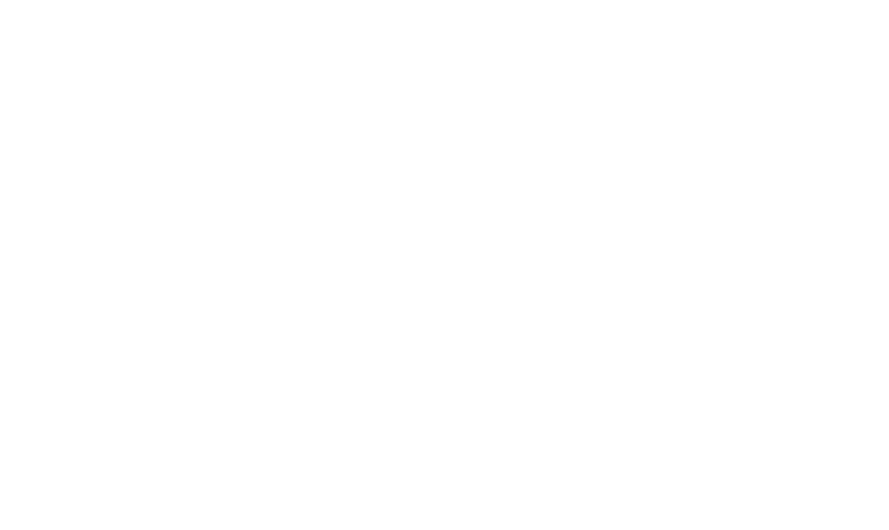
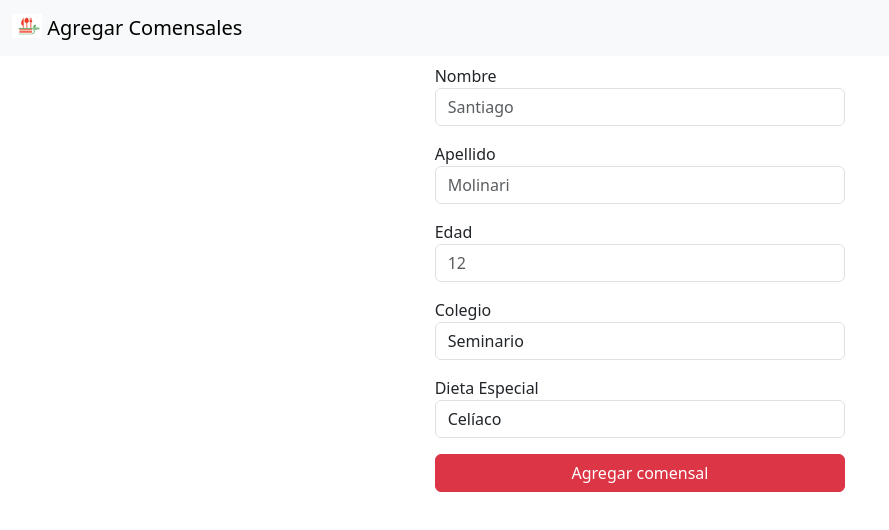
Before and after one commit to ORT-FIS-2022S2/Obligatorio1-Collazo-Ricca-Salgado, a plain HTML site: page src/interface/comensales.html in a window 1280 px wide. Shown: the whole page, without its empty margins (0-889 px from the left). Drawn offline with nearby package versions, Linux system fonts and the light colour scheme.

Commit message:
Se agrega codigo a comensales.html

```diff
--- a/src/interface/comensales.html
+++ b/src/interface/comensales.html
@@ -0,0 +1,74 @@
+<!DOCTYPE html>
+<html lang="es">
+  <head>
+    <meta charset="utf-8" />
+    <meta name="viewport" content="width=device-width, initial-scale=1" />
+    <title>Agregar Comensales</title>
+    <link
+      href="https://cdn.jsdelivr.net/npm/bootstrap@5.3.0-alpha3/dist/css/bootstrap.min.css"
+      rel="stylesheet"
+      integrity="sha384-KK94CHFLLe+nY2dmCWGMq91rCGa5gtU4mk92HdvYe+M/SXH301p5ILy+dN9+nJOZ"
+      crossorigin="anonymous"
+    />
+    <nav class="navbar bg-body-tertiary">
+      <div class="container-fluid">
+        <a class="navbar-brand" href="#">
+          <img
+            src="https://github.com/ORT-FIS-2022S2/Obligatorio1-Collazo-Ricca-Salgado/blob/develop/src/interface/img/MenuEscolarLogo.jpg"
+            alt="Logo"
+            width="30"
+            height="24"
+            class="d-inline-block align-text-top"
+          />
+          Agregar Comensales
+        </a>
+      </div>
+    </nav>
+  </head>
+
+  <body>
+    <form>
+        <div class="form-group col-4 p-2 mx-auto">
+          <label for="nombre">Nombre</label>
+          <input type="text" class="form-control" id="nombre" placeholder="Santiago">
+        </div>
+        <div class="form-group col-4 p-2 mx-auto">
+            <label for="apellido">Apellido</label>
+            <input type="text" class="form-control" id="apellido" placeholder="Molinari">
+        </div>
+        <div class="form-group col-4 p-2 mx-auto">
+            <label for="edad">Edad</label>
+            <input type="number" class="form-control" id="edad" placeholder="12">
+        </div>
+        <div class="form-group col-4 p-2 mx-auto">
+            <label for="colegio">Colegio</label>
+            <select class="form-control" id="colegio">
+              <option>Seminario</option>
+              <option>Crandon</option>
+              <option>Elbio Fernandez</option>
+              <option>Los Pilares</option>
+              <option>Jesus Maria</option>
+              <option>Santa Rita</option>
+              <option>Jose Pedro Varela</option>
+            </select>
+        </div>
+        <div class="form-group col-4 p-2 mx-auto">
+            <label for="dieta-especial">Dieta Especial</label>
+            <select class="form-control" id="dieta-especial">
+              <option>Celíaco</option>
+              <option>Vegano</option>
+              <option>Vegetariano</option>
+              <option>Diabético</option>
+              <option>Koscher</option>
+            </select>
+        </div>
+        <div class="d-grid gap-2 col-4 p-2 mx-auto">
+            <button
+              class="btn btn-danger"
+              id="agregar-comensal"
+              data-bs-toggle="tab"
+            >
+              Agregar comensal
+            </button>
+  </body>
+</html>
```
Also changed, not shown: src/interface/index.html (+2 -2 lines), src/interface/E.jpg (added).
